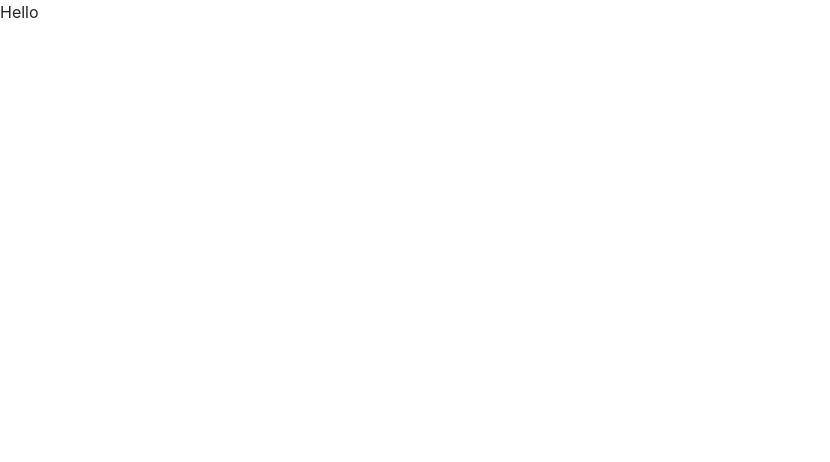
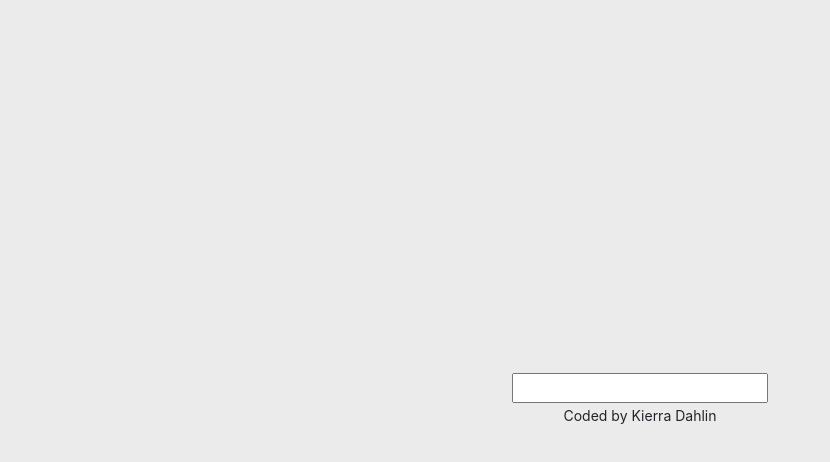
Before and after one commit to kierraDahlin/dictionary-project, a React (Create React App) app: page / in a window 1280 px wide. Shown: the top 462 px of the page, without its empty margins (0-830 px from the left). Built offline with nearby package versions, Linux system fonts and the light colour scheme.

Commit message:
Created a function to hold the search value

```diff
--- a/src/App.css
+++ b/src/App.css
@@ -0,0 +1,10 @@
+body {
+  margin: 0 auto;
+  height: 100vh;
+  display: flex;
+  flex-direction: column;
+  justify-content: center;
+  align-items: center;
+  text-align: center;
+  background: #ebebeb;
+}
--- a/src/App.js
+++ b/src/App.js
@@ -1,10 +1,18 @@
 import "./App.css";
+import Dictionary from "./Dictionary";
 
 function App() {
   return (
     <div className="App">
-      <header className="App-header"></header>
-      Hello
+      <div className="container main-content">
+        <header className="App-header"></header>
+        <main>
+          <Dictionary />
+        </main>
+        <footer>
+          <small>Coded by Kierra Dahlin</small>
+        </footer>
+      </div>
     </div>
   );
 }
--- /dev/null
+++ b/src/Dictionary.js
@@ -0,0 +1,23 @@
+import React, { useState } from "react";
+import "./Dictionary.css";
+
+export default function Dictionary() {
+  let [keyword, setKeyword] = useState("");
+
+  function search(event) {
+    event.preventDefault();
+    alert(`The person is searching for ${keyword} definition`);
+  }
+
+  function handleKeywordChange(event) {
+    setKeyword(event.target.value);
+  }
+
+  return (
+    <div className="Dictionary">
+      <form onSubmit={search}>
+        <input type="search" onChange={handleKeywordChange} />
+      </form>
+    </div>
+  );
+}
```
Also changed, not shown: src/Dictionary.css (added).
